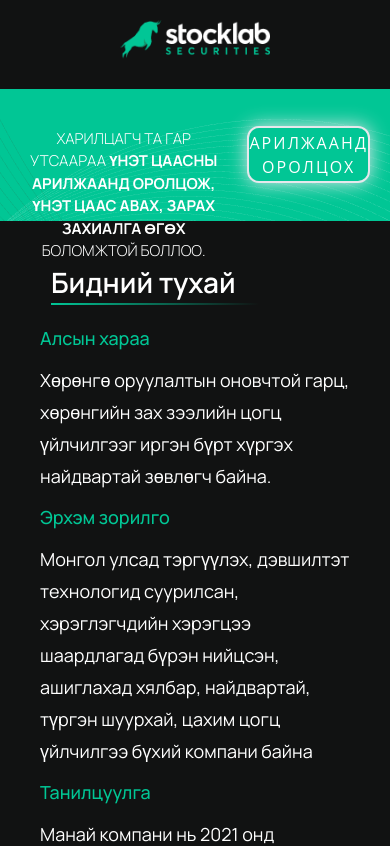
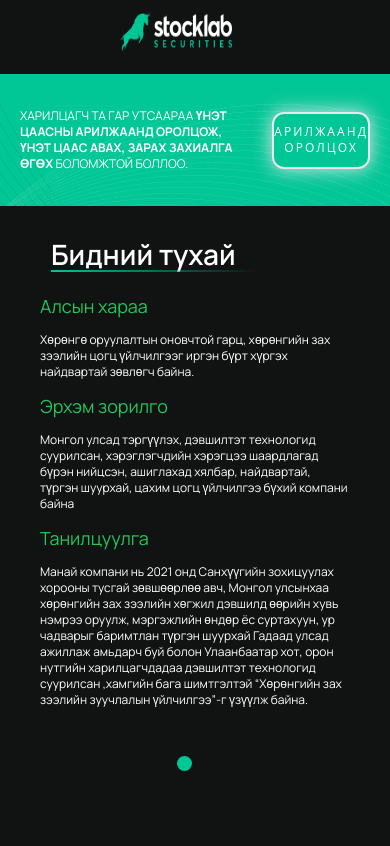
Before and after one commit to dulgx/stocklab-main, a React (Vite) app: page /aboutus in a window 390 px wide. Shown: the top 846 px of the page. Built offline with nearby package versions, Linux system fonts and the light colour scheme.

Commit message:
tailwind-- add中

```diff
--- a/src/pages/Aboutus.jsx
+++ b/src/pages/Aboutus.jsx
@@ -1,8 +1,7 @@
-import { useState } from 'react'
-import React from "react"
-import '../styles/about.scss'
-import Profile from '../assets/profile.png'
-
+import { useState } from "react";
+import React from "react";
+import "../styles/about.scss";
+import Profile from "../assets/profile.png";
 
 function AboutUsPage() {
   const [activeButton, setActiveButton] = useState(1);
@@ -10,26 +9,39 @@ function AboutUsPage() {
   return (
     <>
       <div className="about-us-page">
-                <div className={`about-text-container ${activeButton === 1 ? 'visible' : 'hidden'}`}>
+        <div
+          className={`about-text-container ${
+            activeButton === 1 ? "visible" : "hidden"
+          }`}
+        >
           <BidniiTuhai />
         </div>
-                <div className={`hamt-olon-container ${activeButton === 2 ? 'visible' : 'hidden'}`}>
+        <div
+          className={`hamt-olon-container ${
+            activeButton === 2 ? "visible" : "hidden"
+          }`}
+        >
           <HamtOlon />
         </div>
-
       </div>
-            <ButtonToggle activeButton={activeButton} setActiveButton={setActiveButton} />
+      <ButtonToggle
+        activeButton={activeButton}
+        setActiveButton={setActiveButton}
+      />
     </>
   );
 }
 
-
 const AboutUs = () => {
   return (
-        <div className="about-container">
-            <div className="ariljaand-oroltsoh">
-                <p>
-                    ХАРИЛЦАГЧ ТА ГАР УТСААРАА <b>ҮНЭТ ЦААСНЫ АРИЛЖААНД ОРОЛЦОЖ, ҮНЭТ ЦААС АВАХ, ЗАРАХ ЗАХИАЛГА ӨГӨХ</b> БОЛОМЖТОЙ БОЛЛОО.
+    <div className="about-container sm:text-xs">
+      <div className="ariljaand-oroltsoh sm:flex  sm:justify-center sm:items-center">
+        <p className="sm:text-sm]">
+          ХАРИЛЦАГЧ ТА ГАР УТСААРАА{" "}
+          <b>
+            ҮНЭТ ЦААСНЫ АРИЛЖААНД ОРОЛЦОЖ, ҮНЭТ ЦААС АВАХ, ЗАРАХ ЗАХИАЛГА ӨГӨХ
+          </b>{" "}
+          БОЛОМЖТОЙ БОЛЛОО.
         </p>
         <button id="AriljaandButton">АРИЛЖААНД ОРОЛЦОХ</button>
       </div>
@@ -39,111 +51,124 @@ const AboutUs = () => {
 };
 export default AboutUs;
 
-
-
 const BidniiTuhai = () => {
   return (
     <div className="about-text-container">
       <span className="bidnii-tuhai-text">
-                <h1>Бидний тухай</h1>
+        <h1 className="sd:text-sm mb-2">Бидний тухай</h1>
         <div className="custom-border"></div>
       </span>
       <span className="about-long-text">
-                <h1>Алсын хараа</h1>
-                <p>Хөрөнгө оруулалтын оновчтой гарц, хөрөнгийн зах зээлийн цогц үйлчилгээг иргэн бүрт хүргэх найдвартай зөвлөгч байна.</p>
-                <h1>Эрхэм зорилго</h1>
-                <p>Монгол улсад тэргүүлэх, дэвшилтэт технологид суурилсан, хэрэглэгчдийн хэрэгцээ шаардлагад бүрэн нийцсэн, ашиглахад хялбар, найдвартай, түргэн шуурхай, цахим цогц үйлчилгээ бүхий компани байна</p>
-                <h1>Танилцуулга</h1>
-                <p>Манай компани нь 2021 онд Санхүүгийн зохицуулах хорооны тусгай зөвшөөрлөө авч, Монгол улсынхаа хөрөнгийн зах зээлийн хөгжил дэвшилд өөрийн хувь нэмрээ оруулж, мэргэжлийн өндөр ёс суртахуун, ур чадварыг баримтлан түргэн шуурхай Гадаад улсад ажиллаж амьдарч буй болон Улаанбаатар хот, орон нутгийн харилцагчдадаа дэвшилтэт технологид суурилсан ,хамгийн бага шимтгэлтэй “Хөрөнгийн зах зээлийн зуучлалын үйлчилгээ”-г үзүүлж байна.</p>
+        <h1 className="text-lg text-green-500">Алсын хараа</h1>
+        <p>
+          Хөрөнгө оруулалтын оновчтой гарц, хөрөнгийн зах зээлийн цогц
+          үйлчилгээг иргэн бүрт хүргэх найдвартай зөвлөгч байна.
+        </p>
+        <h1 className="text-lg text-green-500">Эрхэм зорилго</h1>
+        <p>
+          Монгол улсад тэргүүлэх, дэвшилтэт технологид суурилсан, хэрэглэгчдийн
+          хэрэгцээ шаардлагад бүрэн нийцсэн, ашиглахад хялбар, найдвартай,
+          түргэн шуурхай, цахим цогц үйлчилгээ бүхий компани байна
+        </p>
+        <h1 className="text-lg text-green-500">Танилцуулга</h1>
+        <p>
+          Манай компани нь 2021 онд Санхүүгийн зохицуулах хорооны тусгай
+          зөвшөөрлөө авч, Монгол улсынхаа хөрөнгийн зах зээлийн хөгжил дэвшилд
+          өөрийн хувь нэмрээ оруулж, мэргэжлийн өндөр ёс суртахуун, ур чадварыг
+          баримтлан түргэн шуурхай Гадаад улсад ажиллаж амьдарч буй болон
+          Улаанбаатар хот, орон нутгийн харилцагчдадаа дэвшилтэт технологид
+          суурилсан ,хамгийн бага шимтгэлтэй “Хөрөнгийн зах зээлийн зуучлалын
+          үйлчилгээ”-г үзүүлж байна.
+        </p>
       </span>
     </div>
-    )
-}
+  );
+};
 
 const HamtOlon = () => {
-
   const namePosition = {
     firstName: "Ё.Амарбат",
-        position: "Гүйцэтгэх захирал"
-    }
+    position: "Гүйцэтгэх захирал",
+  };
 
   return (
     <div className="hamt-olon-container">
-            <div className='first-container'>
-                <span id='text-hamtolon'>Хамт олон</span>
+      <div className="first-container">
+        <span id="text-hamtolon">Хамт олон</span>
         <div className="custom-border"></div>
         <div>
           <span>Ажлын туршлага</span>
-                    <p>Манай хамт олон санхүүгийн салбарт +15 жил ажилсан туршлагатай мэргэжилтнүүдээс бүрдсэн.</p>
+          <p>
+            Манай хамт олон санхүүгийн салбарт +15 жил ажилсан туршлагатай
+            мэргэжилтнүүдээс бүрдсэн.
+          </p>
         </div>
       </div>
 
       <div className="profile-image-container">
-                <div className='profile-info'>
+        <div className="profile-info">
           <img src={Profile} alt="person-image" />
           <span className="text">{namePosition.firstName}</span>
-                    <span className='text'>{namePosition.position}</span>
+          <span className="text">{namePosition.position}</span>
         </div>
-                <div className='profile-info'>
+        <div className="profile-info">
           <img src={Profile} alt="person-image" />
           <span className="text">{namePosition.firstName}</span>
-                    <span className='text'>{namePosition.position}</span>
+          <span className="text">{namePosition.position}</span>
         </div>
-                <div className='profile-info'>
+        <div className="profile-info">
           <img src={Profile} alt="person-image" />
           <span className="text">{namePosition.firstName}</span>
-                    <span className='text'>{namePosition.position}</span>
+          <span className="text">{namePosition.position}</span>
         </div>
-                <div className='profile-info'>
+        <div className="profile-info">
           <img src={Profile} alt="person-image" />
           <span className="text">{namePosition.firstName}</span>
-                    <span className='text'>{namePosition.position}</span>
+          <span className="text">{namePosition.position}</span>
         </div>
-                <div className='profile-info'>
+        <div className="profile-info">
           <img src={Profile} alt="person-image" />
           <span className="text">{namePosition.firstName}</span>
-                    <span className='text'>{namePosition.position}</span>
+          <span className="text">{namePosition.position}</span>
         </div>
-                <div className='profile-info'>
+        <div className="profile-info">
           <img src={Profile} alt="person-image" />
           <span className="text">{namePosition.firstName}</span>
-                    <span className='text'>{namePosition.position}</span>
+          <span className="text">{namePosition.position}</span>
         </div>
-                <div className='profile-info'>
+        <div className="profile-info">
           <img src={Profile} alt="person-image" />
           <span className="text">{namePosition.firstName}</span>
-                    <span className='text'>{namePosition.position}</span>
+          <span className="text">{namePosition.position}</span>
         </div>
-                <div className='profile-info'>
+        <div className="profile-info">
           <img src={Profile} alt="person-image" />
           <span className="text">{namePosition.firstName}</span>
-                    <span className='text'>{namePosition.position}</span>
+          <span className="text">{namePosition.position}</span>
         </div>
-                <div className='profile-info'>
+        <div className="profile-info">
           <img src={Profile} alt="person-image" />
           <span className="text">{namePosition.firstName}</span>
-                    <span className='text'>{namePosition.position}</span>
+          <span className="text">{namePosition.position}</span>
         </div>
       </div>
     </div>
-    )
-}
+  );
+};
 
 const ButtonToggle = ({ activeButton, setActiveButton }) => {
   return (
     <div className="button-container">
       <button
-                className={activeButton === 1 ? 'active' : ''}
+        className={activeButton === 1 ? "active" : ""}
         onClick={() => setActiveButton(1)}
-                id='slide-button'
-            >
-            </button>
+        id="slide-button"
+      ></button>
       <button
-                className={activeButton === 2 ? 'active' : ''}
+        className={activeButton === 2 ? "active" : ""}
         onClick={() => setActiveButton(2)}
-                id='slide-button'
-            >
-            </button>
+        id="slide-button"
+      ></button>
     </div>
   );
 };
--- a/src/pages/Navigation.jsx
+++ b/src/pages/Navigation.jsx
@@ -15,13 +15,14 @@ const Navigation = () => {
 
   return (
     <nav>
-      <div className="nav-elements flex flex-row w-full py-5 justify-between lg:grid lg:place-items-center">
-        <div className=" ">
-          <NavLink to="/">
-            {" "}
-            <img src={stocklabLogo} alt="stocklab-logo" className=" w-40" />
-          </NavLink>
-        </div>
+      <div className="nav-elements flex flex-row w-full py-3 justify-between lg:grid lg:place-items-center">
+        <NavLink to="/">
+          <img
+            src={stocklabLogo}
+            alt="stocklab-logo"
+            className="sm:w-28 h-10 w-[150px]"
+          />
+        </NavLink>
 
         <div className=" lg:hidden gap-5 justify-center content-center">
           <ul className=" text-white flex items-center">
--- a/src/pages/Services/Services.jsx
+++ b/src/pages/Services/Services.jsx
@@ -5,7 +5,7 @@ import image1 from "./assets/background-bull.png";
 
 const Services = () => {
   return (
-    <div className="container mx-auto lg:mt-36 ">
+    <div className="flex flex-row items-center justify-center h-[85vh]">
       <img
         src={leftIcon}
         alt="left icon"
--- a/src/styles/about.scss
+++ b/src/styles/about.scss
@@ -1,7 +1,6 @@
 $primary-black: hsla(180, 3%, 7%, 1);
 $primary-green: hsla(165, 99%, 39%, 1);
 $white: hsla(0, 0%, 100%, 1);
-
 
 .about-us-page {
   display: flex;
@@ -12,7 +11,6 @@ $white: hsla(0, 0%, 100%, 1);
   color: $white;
   width: 100%;
 
-
   /* ariljaand oroltsoh section*/
   .ariljaand-oroltsoh {
     background-color: $primary-green;
@@ -20,16 +18,10 @@ $white: hsla(0, 0%, 100%, 1);
     min-height: 132px;
     justify-content: center;
     align-items: center;
-        background-image: url('../assets/line-ariljaand.png');
+    background-image: url("../assets/line-ariljaand.png");
     padding: 20px;
 
     p {
-            width: 848px;
-            height: 54px;
-            text-align: center;
-            font-weight: 300;
-            font-size: 15px;
-
       b {
         font-weight: 700;
       }
@@ -39,7 +31,7 @@ $white: hsla(0, 0%, 100%, 1);
       height: 57px;
       width: 258px;
       background-color: $primary-green;
-            border: 2px solid #E6E8EC;
+      border: 2px solid #e6e8ec;
       border-radius: 12px;
       color: $white;
       font-family: "Open Sans", sans-serif;
@@ -59,7 +51,6 @@ $white: hsla(0, 0%, 100%, 1);
   .hamt-olon-container.hidden {
     display: none;
   }
-
 
   /* bidnii tuhai */
   .about-text-container {
@@ -81,7 +72,11 @@ $white: hsla(0, 0%, 100%, 1);
       .custom-border {
         width: 208px;
         border: 1px solid;
-                border-image-source: linear-gradient(90deg, #01C696 0.09%, rgba(1, 198, 150, 0) 100.09%);
+        border-image-source: linear-gradient(
+          90deg,
+          #01c696 0.09%,
+          rgba(1, 198, 150, 0) 100.09%
+        );
         border-image-slice: 1;
       }
     }
@@ -92,21 +87,8 @@ $white: hsla(0, 0%, 100%, 1);
       gap: 12px;
       max-width: 683px;
       padding-top: 20px;
-
-            h1 {
-                font-size: 18px;
-                font-weight: 500;
-                font-family: 'Manrope', sans-serif;
-                color: $primary-green;
-            }
-
-            p {
-                line-height: 32px;
-                font-size: 18px;
     }
   }
-    }
-
 
   /*  hamt olon */
   .hamt-olon-container {
@@ -129,13 +111,16 @@ $white: hsla(0, 0%, 100%, 1);
     .custom-border {
       width: 208px;
       border: 1px solid;
-            border-image-source: linear-gradient(90deg, #01C696 0.09%, rgba(1, 198, 150, 0) 100.09%);
+      border-image-source: linear-gradient(
+        90deg,
+        #01c696 0.09%,
+        rgba(1, 198, 150, 0) 100.09%
+      );
       border-image-slice: 1;
       margin-bottom: 25px;
     }
 
     div {
-
       span {
         color: $primary-green;
         font-weight: 500;
--- a/src/styles/styles.scss
+++ b/src/styles/styles.scss
@@ -191,7 +191,7 @@ nav {
   }
 }
 
-@media (max-width: 1024px) {
+@media (max-width: 920px) {
   body {
     overflow: scroll;
   }
--- a/tailwind.config.js
+++ b/tailwind.config.js
@@ -13,10 +13,10 @@ export default {
       xl: { max: "1279px" },
       // => @media (max-width: 1279px) { ... }
 
-      lg: { max: "1023px" },
+      lg: { max: "1024px" },
       // => @media (max-width: 1023px) { ... }
 
-      md: { max: "767px" },
+      md: { max: "768px" },
       // => @media (max-width: 767px) { ... }
 
       sm: { max: "639px" },
```
Also changed, not shown: src/pages/FooterPartnersComponent.jsx (+7 -7 lines), src/pages/HeroComponent.jsx (+5 -5 lines), src/pages/Instructions.jsx (+50 -25 lines), src/pages/MarketCard.jsx (+14 -7 lines). Lines whose indentation alone changed are shown as unchanged.
